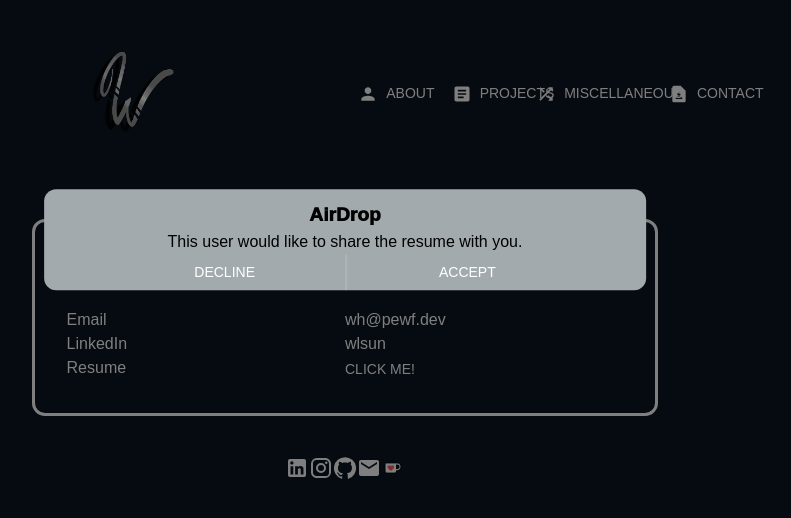
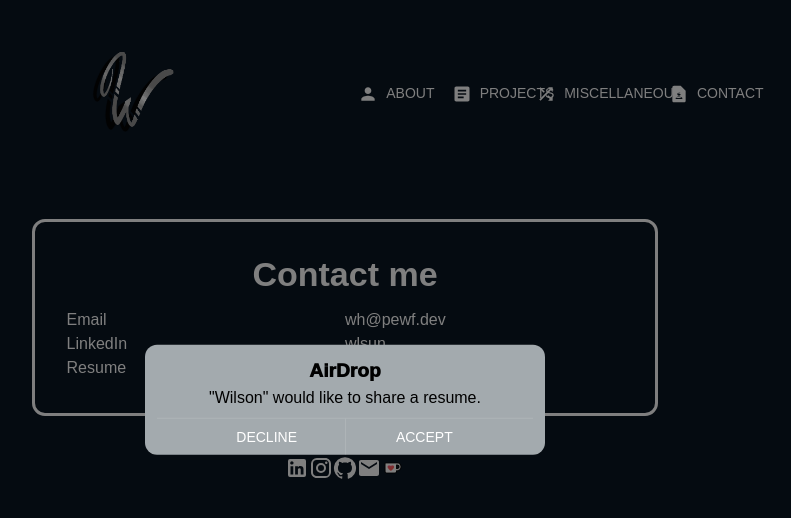
Before and after one commit to willyyhuang/portfolio, a Next.js app: page /Contact in a window 1280 px wide. Both pictures are taken after a click on the button "CLICK ME!". Shown: the top 518 px of the page, without its empty margins (295-1086 px from the left). Built offline with nearby package versions, Linux system fonts and the light colour scheme; a web font is replaced by a local one.

Commit message:
update some styling

```diff
--- a/pages/Contact.tsx
+++ b/pages/Contact.tsx
@@ -9,14 +9,21 @@
   font-weight: 1000;
 `
 
+const StyledDeclineButton = styled(Button)`
+  color: #0096d6;
+  text-transform: none;
+  font-weight: 500;
+`
+
 const StyledBox = styled(Box)`
+  width: 400px;
   padding: 12px 12px 0px 12px;
   border: 0px solid;
   border-radius: 12px;
   margin-top: 1;
   background-color: #a3aaae;
   position: absolute;
-  top: 30%;
+  top: 50%;
   left: 50%;
   transform: translate(-50%, -50%);
 `
@@ -74,20 +81,23 @@
               </Grid>
               <Grid container justifyContent='center' item xs={12}>
                 <Typography color='black'>
-                  This user would like to share the resume with you.
+                  &quot;Wilson&quot; would like to share a resume.
                 </Typography>
+              </Grid>
+              <Grid item xs={12}>
+                <Divider
+                  orientation='horizontal'
+                  flexItem
+                  sx={{borderBottomWidth: 1, marginTop: 1}}
+                />
               </Grid>
               <Grid item xs={1} />
               <Grid item xs={5}>
-                <StyledButton fullWidth onClick={() => setIsModalOpen(false)}>
+                <StyledDeclineButton fullWidth onClick={() => setIsModalOpen(false)}>
                   Decline
-                </StyledButton>
+                </StyledDeclineButton>
               </Grid>
-              <Divider
-                orientation='vertical'
-                flexItem
-                sx={{borderRightWidth: 2, color: '#f6f3ed'}}
-              />
+              <Divider orientation='vertical' flexItem sx={{borderRightWidth: 1}} />
               <Grid item xs={5}>
                 <StyledButton
                   fullWidth
```
